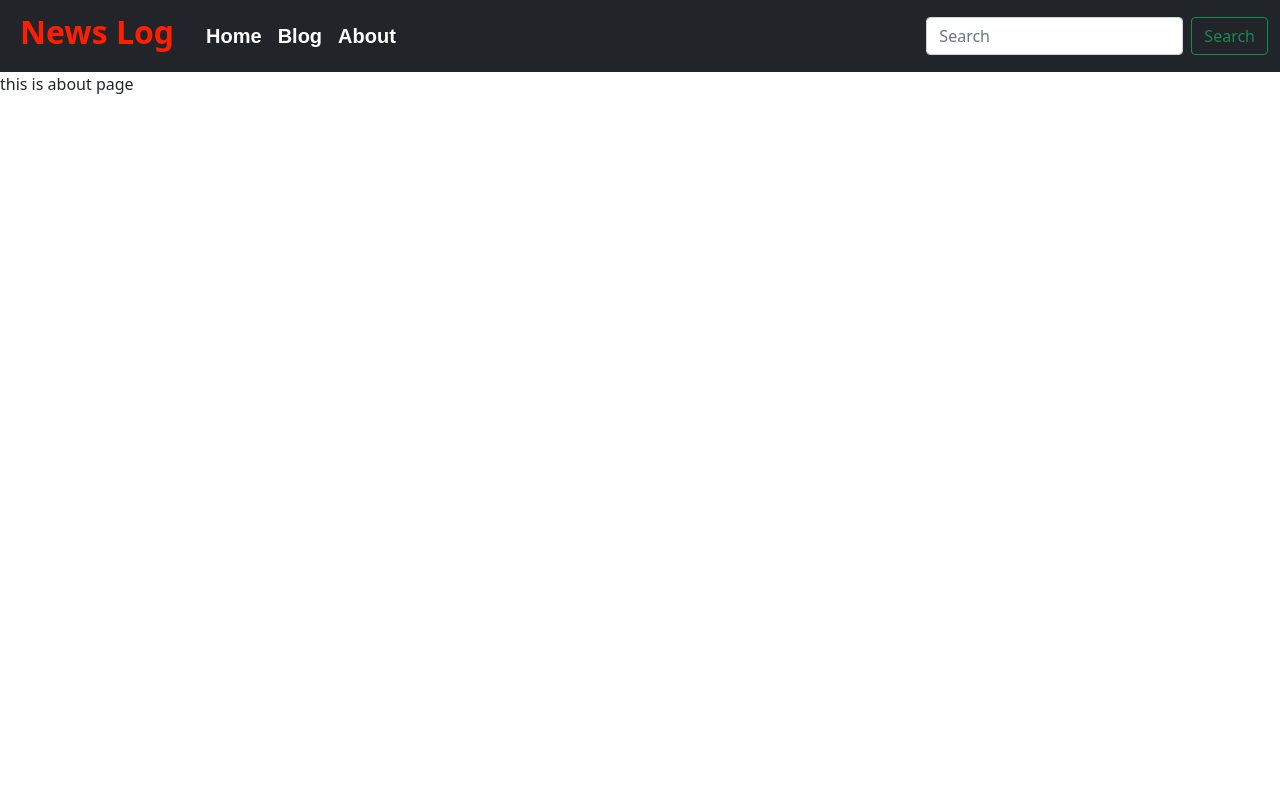
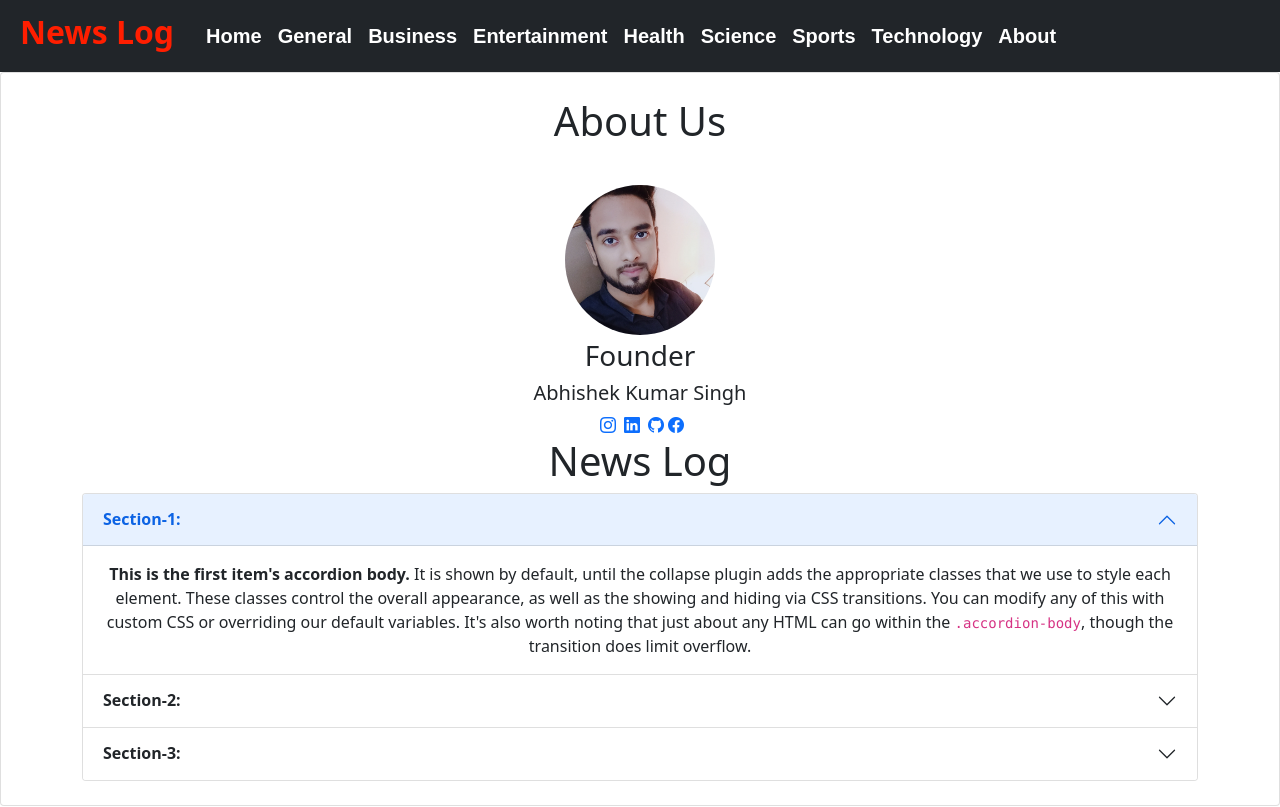
Before and after one commit to singhabhishekcse/News-log, a React (Create React App) app: page /about in a window 1280 px wide. Shown: the top 807 px of the page. Built offline with nearby package versions, Linux system fonts and the light colour scheme.

Commit message:
creating footer  components

```diff
--- a/public/index.html
+++ b/public/index.html
@@ -17,6 +17,9 @@
      <!-- //////////////// boostrap Css link ////////// -->
       <link href="https://cdn.jsdelivr.net/npm/bootstrap@5.0.2/dist/css/bootstrap.min.css" rel="stylesheet" integrity="sha384-EVSTQN3/azprG1Anm3QDgpJLIm9Nao0Yz1ztcQTwFspd3yD65VohhpuuCOmLASjC" crossorigin="anonymous">
 
+      <!-- ////// icon //// -->
+      <link rel="stylesheet" href="https://cdn.jsdelivr.net/npm/bootstrap-icons@1.5.0/font/bootstrap-icons.css">
+
 
     <title>Newslog-Get your daily news for free!</title>
   </head>
--- a/src/App.js
+++ b/src/App.js
@@ -4,31 +4,43 @@ import {
   Switch,
   Route,
 } from "react-router-dom";
+import Footer from './Components/FooterComponent/Footer.js';
+import NewsComponet from './Components/HomeComponent/NewsComponents/NewsComponet.js';
 
 import NavBar from './Components/NavBarComponent/NavBar.js'
 import AboutPage from './Pages/About/AboutPage.js';
-import BlogPage from './Pages/Blog/BlogPage.js';
-import HomePage from './Pages/Home/HomePage.js';
+
+
 
 
 export class App extends Component {
   render() {
+
     return (
       <>
        <Router>
-               <NavBar />
 
+
+                        <NavBar />
                           <Switch>
-                                <Route path="/about" exact>
-                                  <AboutPage />
-                                </Route>
-                                <Route path="/blog" exact>
-                                  <BlogPage />
-                                </Route>
-                                <Route path="/" exact>
-                                  <HomePage />
-                                </Route>
+
+
+                                  <Route path="/" exact><NewsComponet pageSize={9} country="in"  category="general" /></Route>
+                                  <Route path="/general"  key="general" exact><NewsComponet pageSize={9} country="in"  category="general" /></Route>
+                                  <Route path="/business" key="business" exact><NewsComponet pageSize={9} country="in"  category="business" /></Route>
+                                  <Route path="/entertainment" key="entertainment" exact><NewsComponet pageSize={9} country="in"  category="entertainment" /></Route>
+                                  <Route path="/health" key="health" exact><NewsComponet pageSize={9} country="in"  category="health" /></Route>
+                                  <Route path="/science" key="science" exact><NewsComponet pageSize={9} country="in"  category="science" /></Route>
+                                  <Route path="/sports" key="sports" exact><NewsComponet pageSize={9} country="in"  category="sports" /></Route>
+                                  <Route path="/technology" key="technology" exact><NewsComponet pageSize={9} country="in"  category="technology" /></Route>
+
+
+                                <Route path="/about" exact><AboutPage /></Route>
+
+
                             </Switch>
+                            <Footer />
+
 
         </Router>
 
--- /dev/null
+++ b/src/Components/FooterComponent/Footer.js
@@ -0,0 +1,22 @@
+import React, { Component } from 'react'
+
+export class Footer extends Component {
+    render() {
+        return (
+            <>
+                 <footer className ="text-center bg-dark text-white mt-5" >
+
+                    <div className ="container p-4"></div>
+
+                    <div className ="text-center p-3 bg-dark text-white">
+                        © 2022 Copyright:
+                        <a className ="text-white link-info" href="/">News-log.com</a>
+                    </div>
+
+                 </footer>
+            </>
+        )
+    }
+}
+
+export default Footer
--- a/src/Components/HomeComponent/NewsComponents/NewsIteamComponent.js
+++ b/src/Components/HomeComponent/NewsComponents/NewsIteamComponent.js
@@ -14,7 +14,7 @@ export class NewsIteamComponent extends Component {
             <>
 
 
-             <div className="card" style={{width: "18rem"}}>
+             <div className="card">
                 <img src={!imgUrl? "https://www.mca.gov.in/content/dam/mca/images/press_release_image.jpg":imgUrl} className="card-img-top" alt="..." />
                 <div className="card-body">
                     <h5 className="card-title"> {title}...</h5>
--- a/src/Components/NavBarComponent/NavBar.js
+++ b/src/Components/NavBarComponent/NavBar.js
@@ -16,22 +16,25 @@ export class NavBar extends Component {
                             </button>
                             <div className = "collapse navbar-collapse" id="navbarSupportedContent">
                             <ul className = "navbar-nav me-auto mb-2 mb-lg-0">
-                                <li className = "nav-item">
-                                <Link className = "nav-link active text-white text-font" aria-current="page" to="/">Home</Link>
-                                </li>
-                                <li className = "nav-item">
-                                <Link className = "nav-link active text-white text-font" aria-current="page" to="/blog">Blog</Link>
-                                </li>
-                                <li className = "nav-item">
-                         <Link className = "nav-link text-white text-font" to="/about">About</Link>
-                            </li>
 
 
-                        </ul>
-                            <form className = "d-flex">
+                                  <li className = "nav-item"><Link className = "nav-link active text-white text-font" aria-current="page" to="/">Home</Link></li>
+                                  <li className = "nav-item"><Link className = "nav-link active text-white text-font" aria-current="page" to="/general">General</Link></li>
+                                    <li className = "nav-item"><Link className = "nav-link active text-white text-font" aria-current="page" to="/business">Business</Link> </li>
+                                    <li className = "nav-item"><Link className = "nav-link active text-white text-font" aria-current="page" to="/entertainment">Entertainment</Link></li>
+                                    <li className = "nav-item"><Link className = "nav-link active text-white text-font" aria-current="page" to="/health">Health</Link></li>
+                                    <li className = "nav-item"><Link className = "nav-link active text-white text-font" aria-current="page" to="/science">Science</Link> </li>
+                                    <li className = "nav-item"><Link className = "nav-link active text-white text-font" aria-current="page" to="/sports">Sports</Link> </li>
+                                    <li className = "nav-item"><Link className = "nav-link active text-white text-font" aria-current="page" to="/technology">Technology</Link></li>
+
+                                    <li className = "nav-item"><Link className = "nav-link text-white text-font" to="/about">About</Link></li>
+
+
+                            </ul>
+                            {/* <form className = "d-flex">
                                 <input className = "form-control me-2" type="search" placeholder="Search" aria-label="Search" />
                                 <button className = "btn btn-outline-success" type="submit">Search</button>
-                       </form>
+                       </form> */}
                              </div>
                     </div>
                 </nav>
--- a/src/Pages/About/AboutPage.js
+++ b/src/Pages/About/AboutPage.js
@@ -4,7 +4,65 @@ export class AboutPage extends Component {
     render() {
         return (
             <>
-                this is about page
+                <div className ="card text-center">
+                  <h1 className="my-4">About Us</h1>
+                        <div className ="card-body">
+                            <span ><img className="rounded-circle" style={{width:"150px" ,height:"150px"}} src="dp.jpeg" alt="img"  /></span>
+                            <h3 className ="card-title mt-1">Founder</h3>
+                            <h5 className ="card-title mt-1">Abhishek Kumar Singh</h5>
+                              <a href="https://www.instagram.com/mranoint" ><i className="bi bi-instagram mx-1" ></i></a>
+                              <a href="https://www.linkedin.com/mranoint"><i className="bi bi-linkedin mx-1"></i></a>
+                              <a href="https://github.com/mranoint" className="mx-1"><i className="bi bi-github"></i></a>
+                               <a href="https://www.facebook.com/mranoint"><i className="bi bi-facebook "></i></a>
+
+                               <h1 className="m">News Log</h1>
+                              <div className="container">
+                                     <div className="accordion my-2" id="accordionExample">
+                                            <div className="accordion-item">
+                                                <h2 className="accordion-header" id="headingOne">
+                                                <button className="accordion-button" type="button" data-bs-toggle="collapse" data-bs-target="#collapseOne" aria-expanded="true" aria-controls="collapseOne">
+                                                    <b>Section-1:</b>
+                                                </button>
+                                                </h2>
+                                                <div id="collapseOne" className="accordion-collapse collapse show" aria-labelledby="headingOne" data-bs-parent="#accordionExample">
+                                                <div className="accordion-body">
+                                                    <strong>This is the first item's accordion body.</strong> It is shown by default, until the collapse plugin adds the appropriate classes that we use to style each element. These classes control the overall appearance, as well as the showing and hiding via CSS transitions. You can modify any of this with custom CSS or overriding our default variables. It's also worth noting that just about any HTML can go within the <code>.accordion-body</code>, though the transition does limit overflow.
+                                                </div>
+                                                </div>
+                                            </div>
+                                            <div className="accordion-item">
+                                                <h2 className="accordion-header" id="headingTwo">
+                                                <button className="accordion-button collapsed" type="button" data-bs-toggle="collapse" data-bs-target="#collapseTwo" aria-expanded="false" aria-controls="collapseTwo">
+                                                    <b>Section-2:</b>
+                                                </button>
+                                                </h2>
+                                                <div id="collapseTwo" className="accordion-collapse collapse" aria-labelledby="headingTwo" data-bs-parent="#accordionExample">
+                                                <div className="accordion-body">
+                                                    <strong>This is the second item's accordion body.</strong> It is hidden by default, until the collapse plugin adds the appropriate classes that we use to style each element. These classes control the overall appearance, as well as the showing and hiding via CSS transitions. You can modify any of this with custom CSS or overriding our default variables. It's also worth noting that just about any HTML can go within the <code>.accordion-body</code>, though the transition does limit overflow.
+                                                </div>
+                                                </div>
+                                            </div>
+                                            <div className="accordion-item">
+                                                <h2 className="accordion-header" id="headingThree">
+                                                <button className="accordion-button collapsed" type="button" data-bs-toggle="collapse" data-bs-target="#collapseThree" aria-expanded="false" aria-controls="collapseThree">
+                                                    <b>Section-3:</b>
+                                                </button>
+                                                </h2>
+                                                <div id="collapseThree" className="accordion-collapse collapse" aria-labelledby="headingThree" data-bs-parent="#accordionExample">
+                                                <div className="accordion-body">
+                                                    <strong>This is the third item's accordion body.</strong> It is hidden by default, until the collapse plugin adds the appropriate classes that we use to style each element. These classes control the overall appearance, as well as the showing and hiding via CSS transitions. You can modify any of this with custom CSS or overriding our default variables. It's also worth noting that just about any HTML can go within the <code>.accordion-body</code>, though the transition does limit overflow.
+                                                </div>
+                                                </div>
+                                            </div>
+                                            </div>
+                              </div>
+
+
+
+
+                        </div>
+
+                </div>
             </>
         )
     }
```
Also changed, not shown: src/Components/HomeComponent/HomeComponent.js (deleted, +0 -18 lines), src/Components/HomeComponent/NewsComponents/NewsComponet.js (+8 -5 lines), public/dp.jpeg (added).
